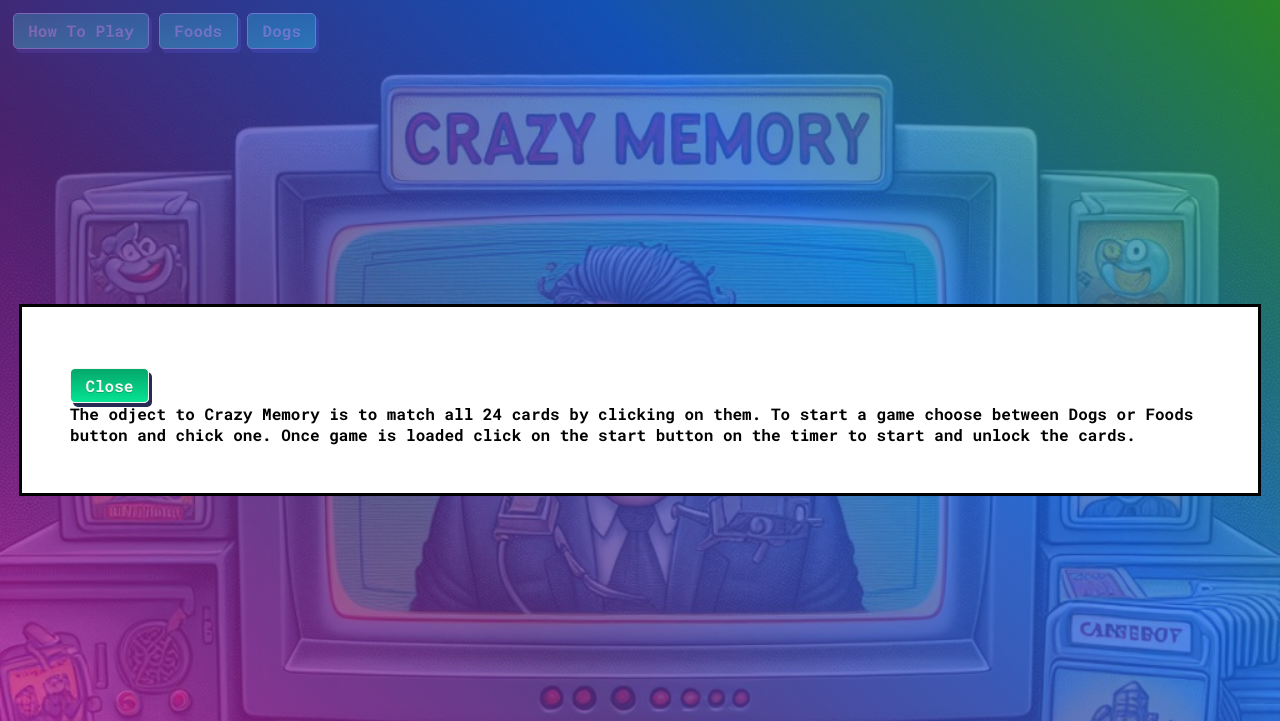
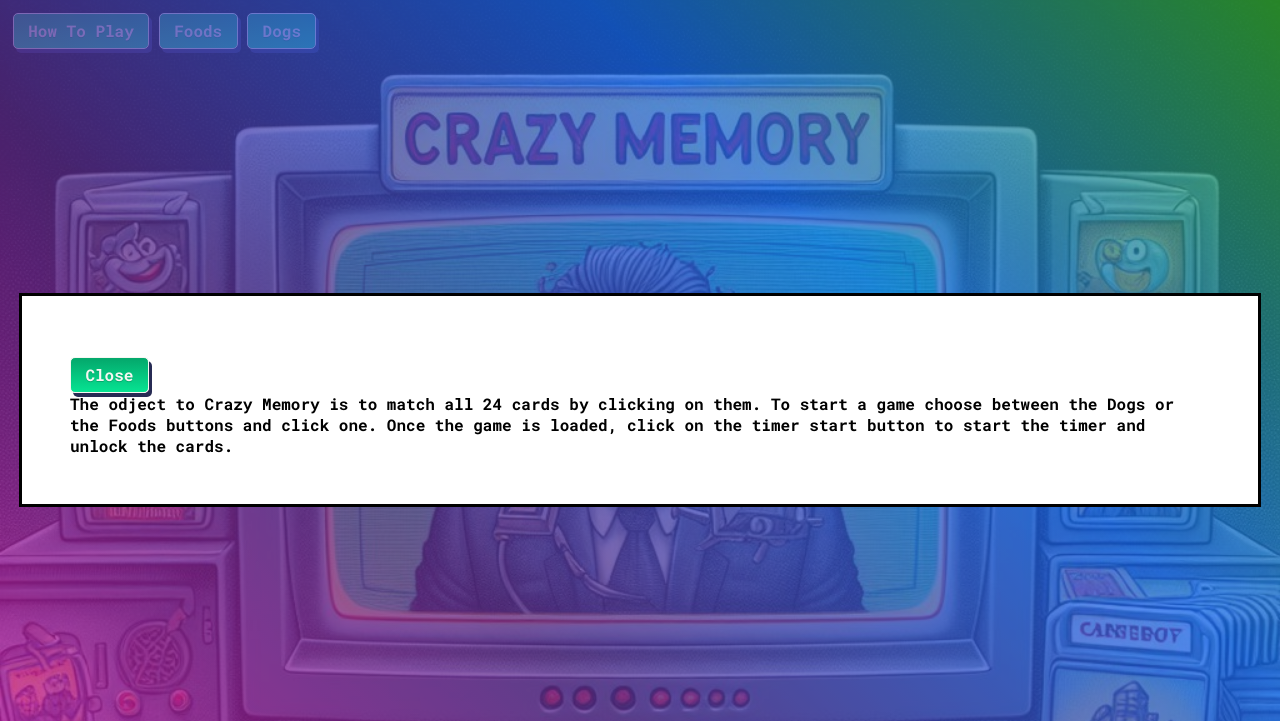
Before and after one commit to primarypigments/memory-game, a plain HTML site: page index.html in a window 1280 px wide. Both pictures are taken after a click on the button "How To Play". Shown: the top 721 px of the page. Drawn offline with Linux system fonts and the light colour scheme.

Commit message:
Rewrite rules content

```diff
--- a/index.html
+++ b/index.html
@@ -25,8 +25,8 @@
             <dialog>
                 <button class="beginbtn" autofocus>Close</button>
                 <p class="rules-content">The odject to Crazy Memory is to match all 24 cards by clicking on them.
-                    To start a game choose between Dogs or Foods button and chick one. Once game is loaded
-                    click on the start button on the timer to start and unlock the cards.</p>
+                    To start a game choose between the Dogs or the Foods buttons and click one. Once the game is loaded,
+                    click on the timer start button to start the timer and unlock the cards.</p>
             </dialog>
             <button class="rulebtn">How To Play</button>
         </div>
```
